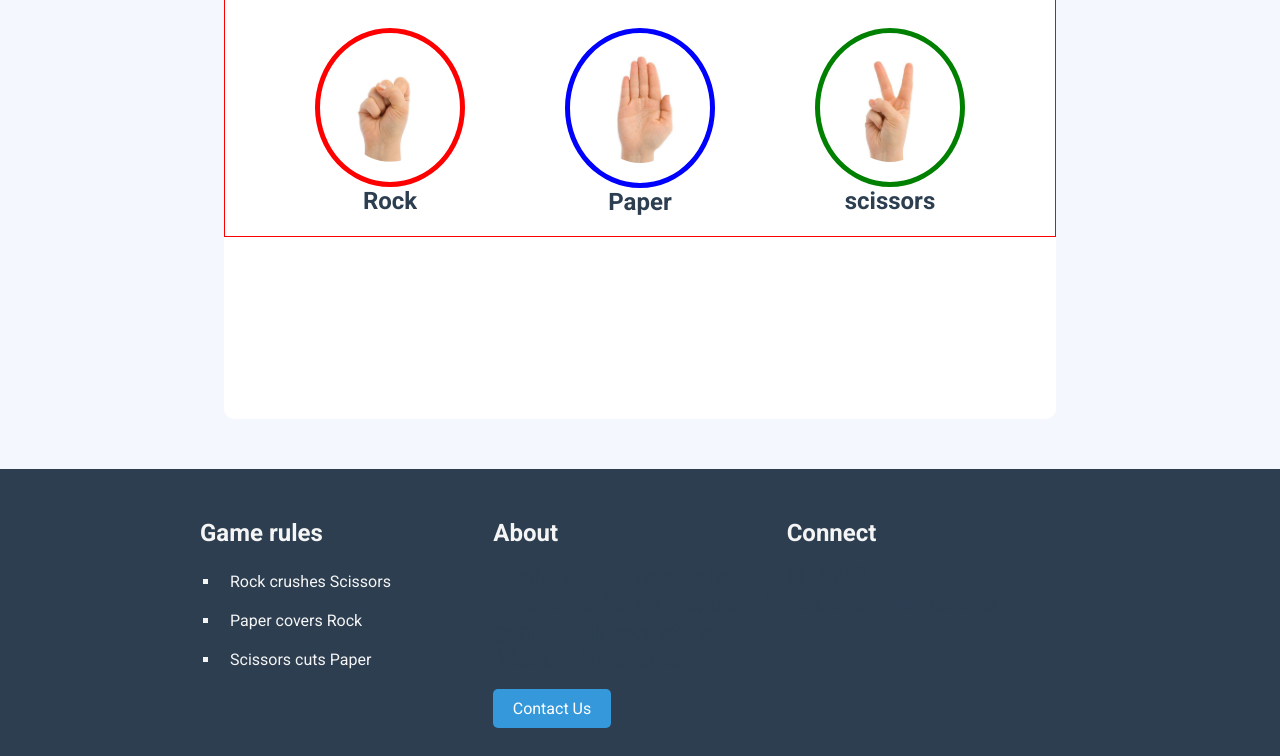
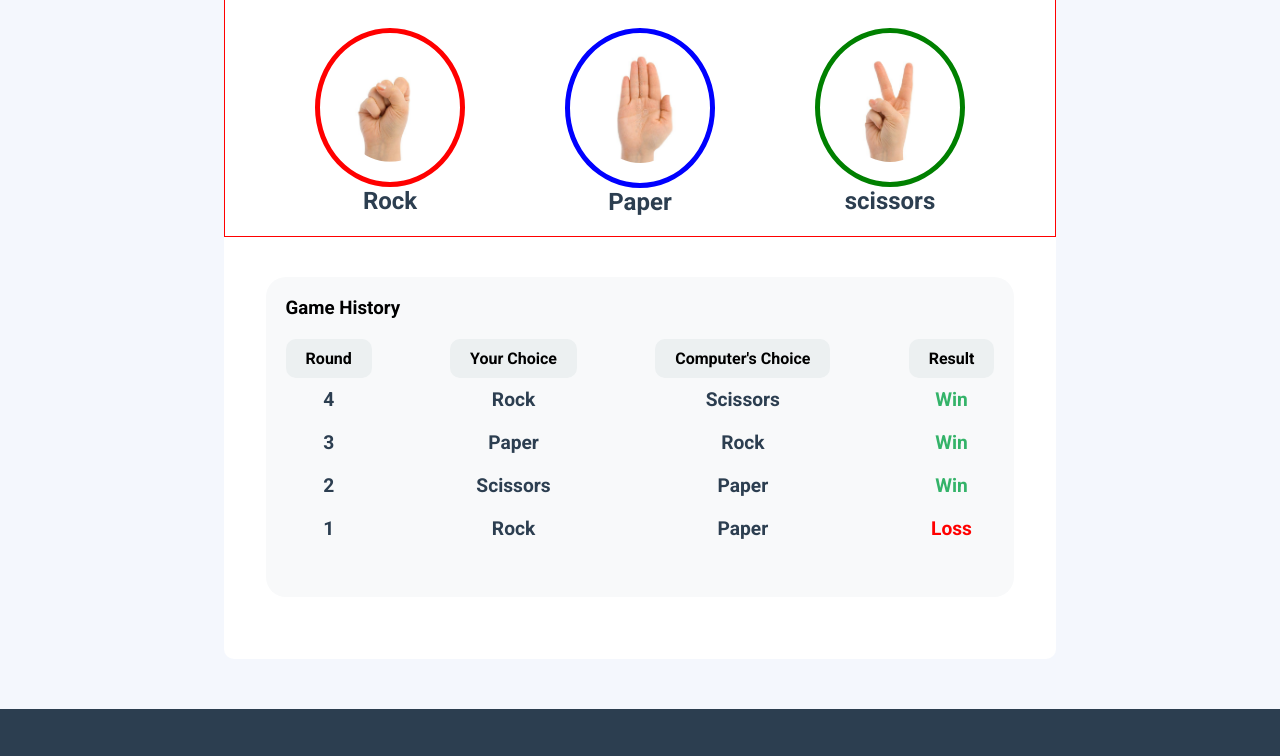
Before and after one commit to oldcode-dev/rock-paper-scissors, a plain HTML site: page index.html in a window 1280 px wide. Shown: the part 551-1307 px from the top of the page. Drawn offline with Linux system fonts and the light colour scheme.

Commit message:
feat: Add game history
- add container to participants history and results

```diff
--- a/index.html
+++ b/index.html
@@ -57,6 +57,37 @@
                 </div>
             </div>
             <div class="gameHistory">
+                <h3>Game History</h3>
+                <div class="historyWrapper">
+                    <div class="roundsHistory">
+                        <h4>Round</h4>
+                        <p>4</p>
+                        <p>3</p>
+                        <p>2</p>
+                        <p>1</p>
+                    </div>
+                    <div class="humanChoice">
+                        <h4>Your Choice</h4>
+                        <p>Rock</p>
+                        <p>Paper</p>
+                        <p>Scissors</p>
+                        <p>Rock</p>
+                    </div>
+                    <div class="computerChoice">
+                        <h4>Computer's Choice</h4>
+                        <p>Scissors</p>
+                        <p>Rock</p>
+                        <p>Paper</p>
+                        <p>Paper</p>
+                    </div>
+                    <div class="result">
+                        <h4>Result</h4>
+                        <p class="winning">Win</p>
+                        <p class="winning">Win</p>
+                        <p class="winning">Win</p>
+                        <p class="loosing">Loss</p>
+                    </div>
+                </div>
 
             </div>
         </div>
--- a/styles.css
+++ b/styles.css
@@ -49,10 +49,11 @@ main {
 
 .playGround {
     width: 65vw;
-    height: 100vh;
+    height: 130vh;
     border-radius: 10px;
     margin: 50px auto;
     background-color: white;
+    /* border: 1px solid yellow; */
 }
 
 h2 {
@@ -108,6 +109,38 @@ p {
     color: red;
 }
 
+.gameHistory {
+    background-color: #f8f9fa;
+    height: 40vh;
+    width: 90%;
+    margin: 40px auto;
+    padding: 20px;
+    border-radius: 20px;
+}
+
+.historyWrapper {
+    display: flex;
+    justify-content: space-between;
+    align-items: center;
+    margin-top: 20px;
+}
+
+h4 {
+    background-color: #ecf0f1;
+    padding: 10px 20px;
+    width: max-content;
+    border-radius: 10px;
+}
+
+.roundsHistory > p,
+.humanChoice > p,
+.computerChoice > p,
+.result > p {
+    text-align: center;
+    padding: 10px 20px;
+    font-size: 1.2rem;
+}
+
 .user,
 .computer {
     display: flex;
@@ -150,7 +183,6 @@ p {
 
 .rock {
     border: 5px solid red;
-
 }
 
 .paper {
```
